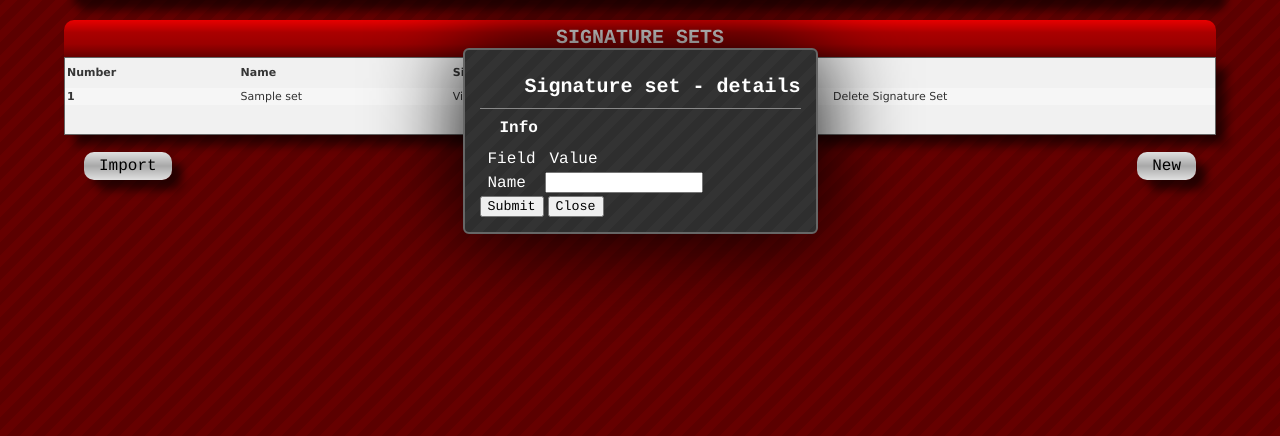
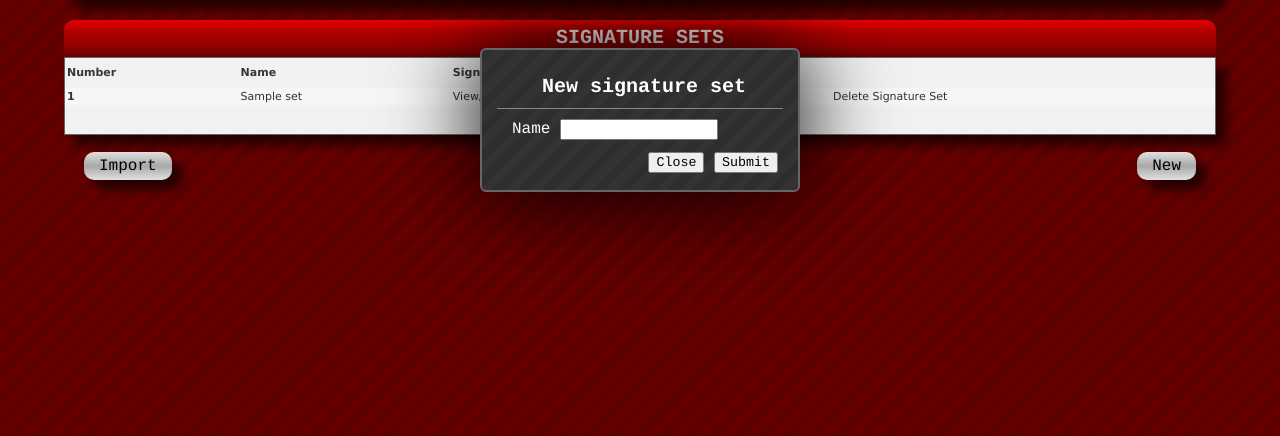
Before and after one commit to scriptjunkie/Ambush, a Rails app: page /signature_sets in a window 1280 px wide, after a click on "New". Shown: the part 32-468 px from the top of the page. Run offline with Rails 7, Linux system fonts and the light colour scheme; a user stored in the database is signed in; tables that the repository leaves empty hold one stand-in row (values such as "Sample post"); style sheets or scripts are compiled from the project's sources; parts of the project's set-up code (start-up, migrations or seed data) failed here and were passed over.

Commit message:
Snobby style critic: make new signature set dialog better.

```diff
--- a/server/app/views/signature_sets/index.html.erb
+++ b/server/app/views/signature_sets/index.html.erb
@@ -1,17 +1,11 @@
 <% content_for :unwrapped do %>
 <%= javascript_include_tag 'sorttable.js' %>
-<div class="modal small" id="new">
-	<h2 id="modalTitle">Signature set - details</h2>
-	<h3>Info</h3>
+<div class="modal small" id="new" style="padding-bottom: 40px;">
+	<h2 id="modalTitle">New signature set</h2>
 	<form id="newform" onsubmit='return submitNewSig()'>
-		<table>
-			<tbody>
-				<tr><td><p class="dialog">Field</p></td><td><p class="dialog">Value</p></td></tr>
-				<tr><td><p class="dialog">Name</p></td><td><input id="signature_set_name" name="signature_set[name]" size="30" type="text" value="" title="The name of the signature set" /></td></tr>
-			</tbody>
-		</table>
-		<input type="submit" value="Submit"></input>
-		<input type="submit" value="Close" onclick="closeOverlay();return false;"></input>
+		<p class="dialog" style="margin: 10px 60px 10px 10px;">Name <input id="signature_set_name" name="signature_set[name]" size="30" type="text" value="" title="The name of the signature set" /></p>
+		<span class="right"><input type="submit" value="Close" onclick="closeOverlay();return false;"></input>
+		<input type="submit" value="Submit"></input></span>
 	</form>
 </div>
 <% end %>
```
